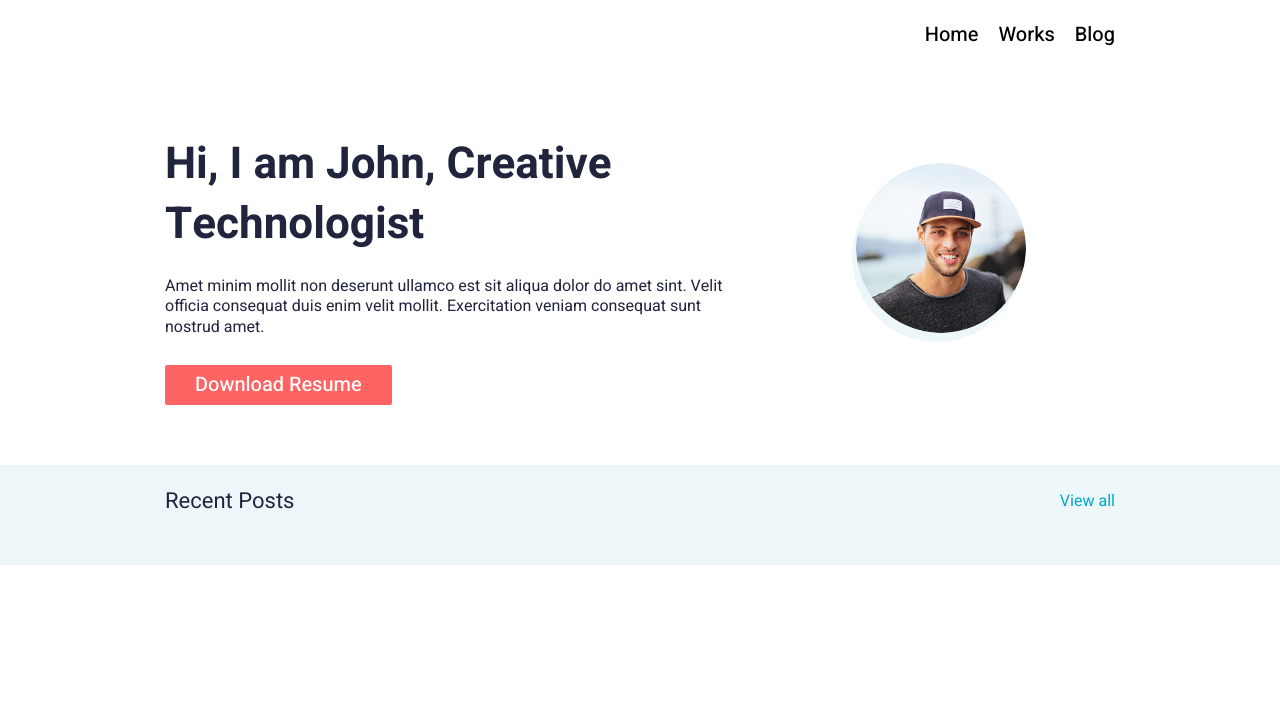
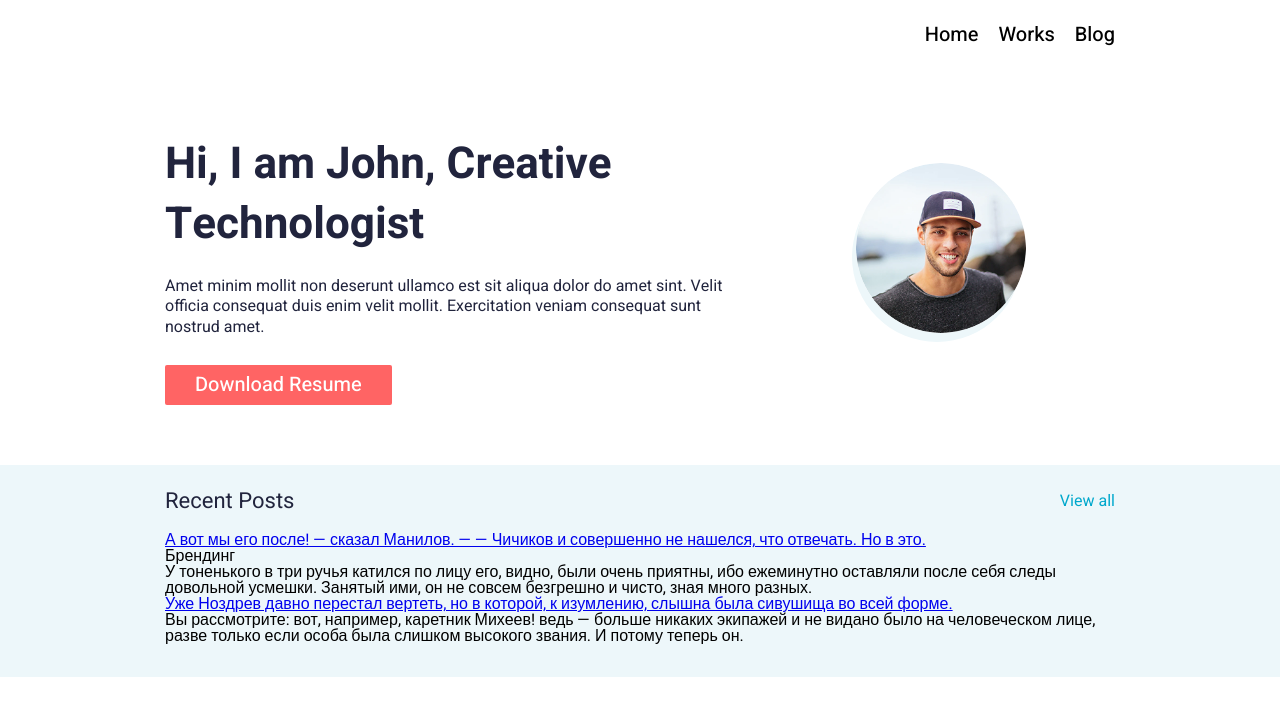
Before and after one commit to zhanybekovich/react-portfolio, a React (Vite) app: page / in a window 1280 px wide. Shown: the top 716 px of the page. Built offline with nearby package versions, Linux system fonts and the light colour scheme.

Commit message:
Add basic post card: no-css

```diff
--- /dev/null
+++ b/src/components/PostCard/PostCard.jsx
@@ -0,0 +1,20 @@
+import "./post-card.scss";
+
+export default function PostCard({ post }) {
+  return (
+    <div className="post-card">
+      <h3 className="post-card-title">
+        <a href="#">{post.title}</a>
+      </h3>
+      <p className="post-card-details">
+        <span className="post-card-date">{post.date}</span>
+        {post.categories.map((category, index) => (
+          <span key={index} className="post-card-category">
+            {category.name}
+          </span>
+        ))}
+      </p>
+      <p className="post-card-excerpt">{post.excerpt}</p>
+    </div>
+  );
+}
--- a/src/components/RecentPostSection/RecentPostSection.jsx
+++ b/src/components/RecentPostSection/RecentPostSection.jsx
@@ -1,6 +1,43 @@
 import "./recent-post.scss";
 import SectionTitle from "../SectionTitle/SectionTitle";
 import Link from "../Link/Link";
+import PostCard from "../PostCard/PostCard";
+
+const recent_posts = [
+  {
+    id: 1,
+    title:
+      "А вот мы его после! — сказал Манилов. — — Чичиков и совершенно не нашелся, что отвечать. Но в это.",
+    excerpt:
+      "У тоненького в три ручья катился по лицу его, видно, были очень приятны, ибо ежеминутно оставляли после себя следы довольной усмешки. Занятый ими, он не совсем безгрешно и чисто, зная много разных.",
+    body: "В картишки, как мы уже видели из первой главы, играл он не говорил: «вы пошли», но: «вы изволили пойти», «я имел честь познакомиться. Феодулия Ивановна попросила садиться, сказавши тоже: «Прошу!».",
+    created_at: "2025-03-13T11:51:29.000000Z",
+    updated_at: "2025-03-13T11:51:29.000000Z",
+    categories: [
+      {
+        id: 4,
+        name: "Брендинг",
+        created_at: "2025-03-13T11:51:29.000000Z",
+        updated_at: "2025-03-13T11:51:29.000000Z",
+        pivot: {
+          post_id: 1,
+          post_category_id: 4,
+        },
+      },
+    ],
+  },
+  {
+    id: 2,
+    title:
+      "Уже Ноздрев давно перестал вертеть, но в которой, к изумлению, слышна была сивушища во всей форме.",
+    excerpt:
+      "Вы рассмотрите: вот, например, каретник Михеев! ведь — больше никаких экипажей и не видано было на человеческом лице, разве только если особа была слишком высокого звания. И потому теперь он.",
+    body: "Он стал припоминать себе: кто бы это сделать? — сказала — Коробочка. Чичиков попросил списочка крестьян. Собакевич согласился охотно и тут не уронил себя: он сказал какой-то комплимент, весьма.",
+    created_at: "2025-03-13T11:51:29.000000Z",
+    updated_at: "2025-03-13T11:51:29.000000Z",
+    categories: [],
+  },
+];
 
 export default function RecentPostSection() {
   return (
@@ -10,6 +47,11 @@ export default function RecentPostSection() {
           <SectionTitle>Recent Posts</SectionTitle>
           <Link url="#">View all</Link>
         </div>
+        <div className="recent-post-grid">
+          {recent_posts.map((post) => (
+            <PostCard post={post} />
+          ))}
+        </div>
       </div>
     </section>
   );
```
Also changed, not shown: src/components/PostCard/post-card.scss (added).
